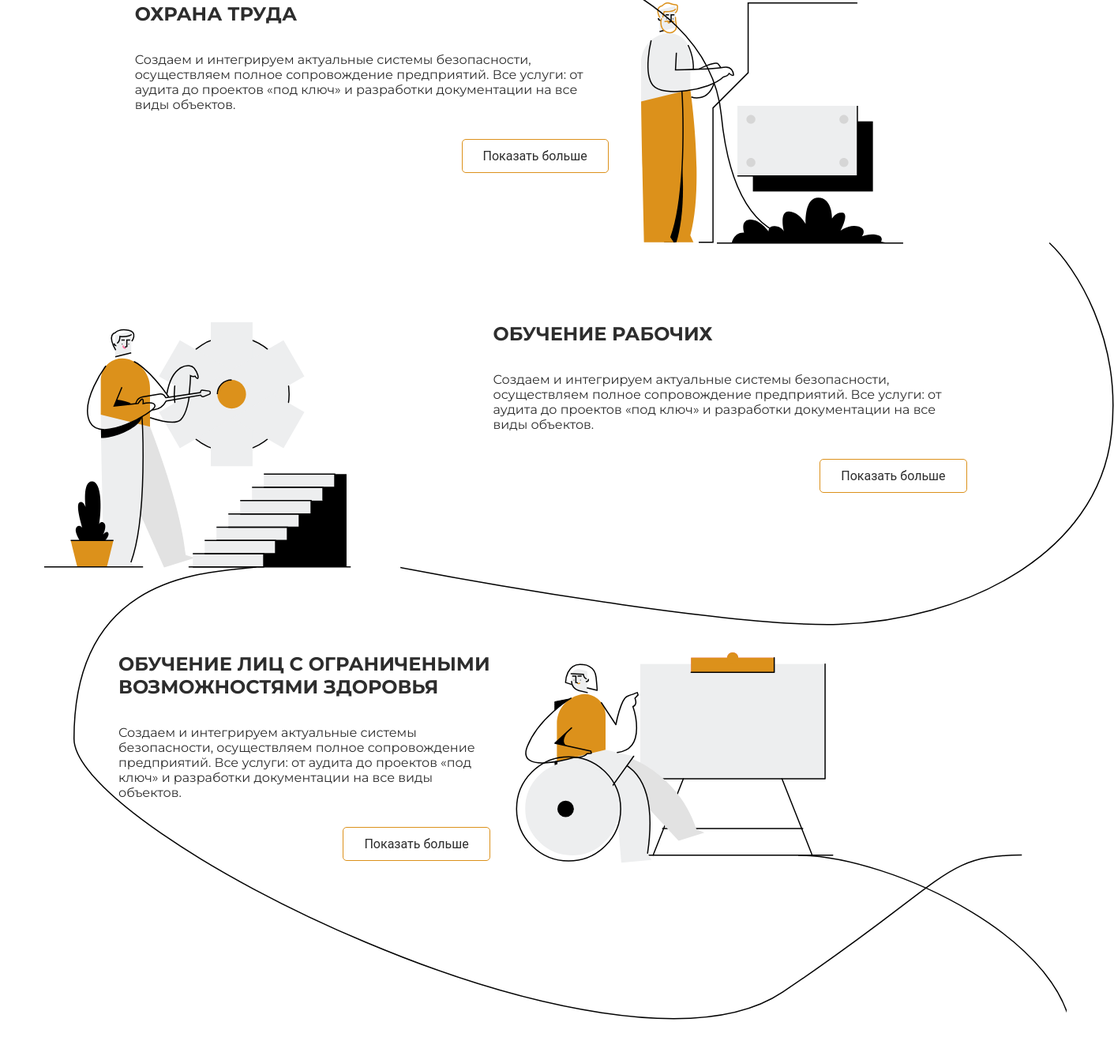
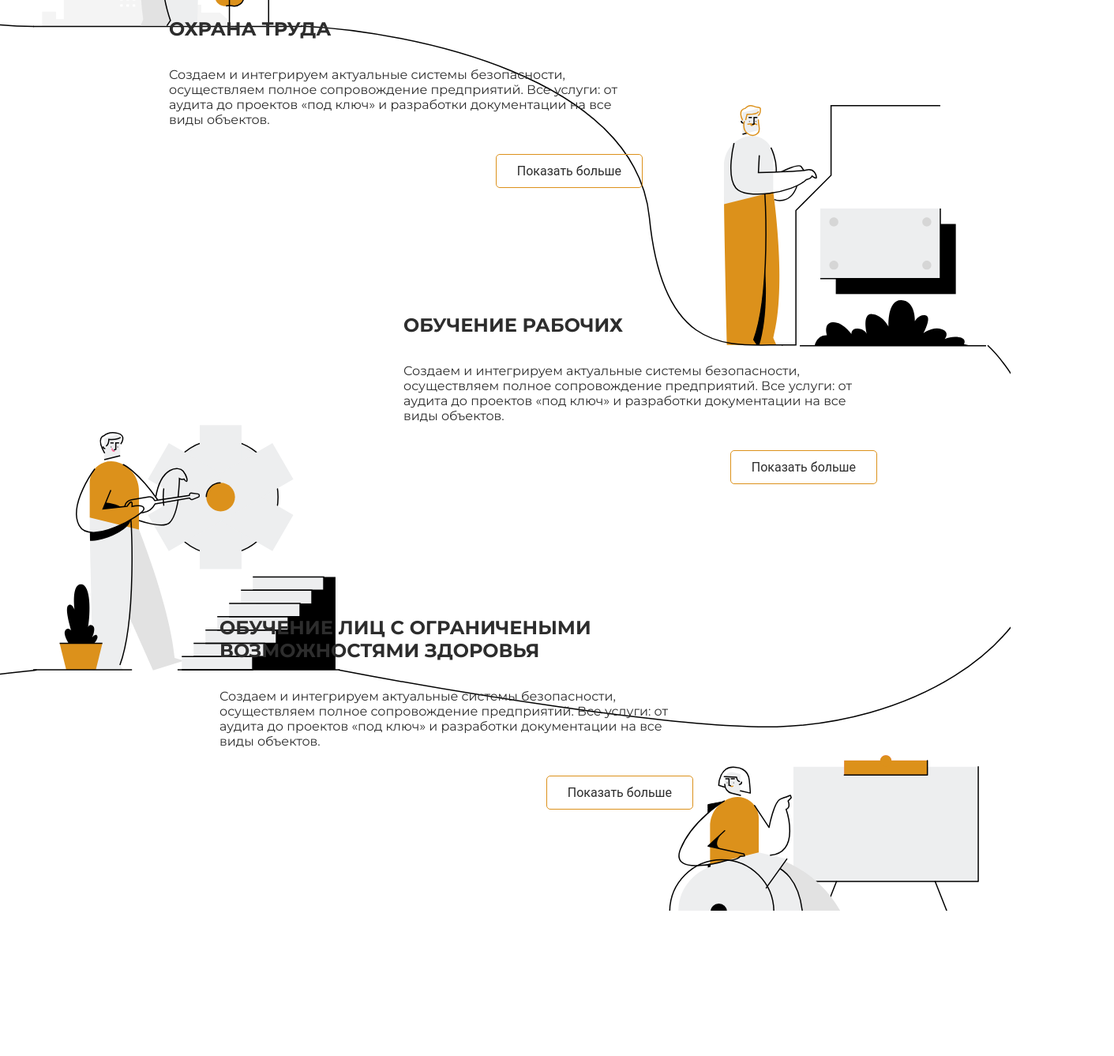
Before and after one commit to QMasterkazna/IntecWebPractice, a plain HTML site: page index.html in a window 1280 px wide. Shown: the part 1313-2650 px from the top of the page at 79% size, 1411 px wide, since content can reach past the window. After the commit the page ends 2466 px from the top, so only its background shows below. Drawn offline with Linux system fonts and the light colour scheme.

Commit message:
added addaptive for 2k monitor(block-services)

```diff
--- a/index.html
+++ b/index.html
@@ -51,30 +51,18 @@
             <div class="img-hero"><img src="images/img-hero.png" alt=""></div>
         </div>
     </section>
-    <section class="block-services">
         <div class="h1-services">
             <h1>НАШИ УСЛУГИ</h1>
         </div>
+    <section class="block-services">
+
         <div class="block-first">
             <div class="block-first-services">
-                <div>
-                    <svg width="363" height="252" viewBox="0 0 363 252" fill="none" xmlns="http://www.w3.org/2000/svg">
-                    <path d="M363 250.341C270 250.341 73.9 222.661 -8.5 0.260567" stroke="black" stroke-width="1.5"/>
-                    </svg>
-                </div>
-                <div>
-                    <img src="images/services/ch1services.svg" alt="">
-                </div>
             </div>
             <div class="block-content">
                 <div><h1>ПРОМЫШЛЕННАЯ БЕЗОПАСНОСТЬ</h1></div>
                 <div>Создаем и интегрируем актуальные системы безопасности, осуществляем полное сопровождение предприятий. Все услуги: от аудита до проектов «под ключ» и разработки документации на все виды объектов.</div>
                 <div class="btn-block"><a class="btn_idle" href="#">Показать больше</a></div>
-            </div>
-            <div class="line-second">
-                <svg width="611" height="406" viewBox="0 0 611 406" fill="none" xmlns="http://www.w3.org/2000/svg">
-                <path d="M0.0348511 0.749176C139.868 7.24918 423.935 64.8492 441.535 243.249C459.135 421.649 546.535 404.119 610.535 404.619" stroke="black" stroke-width="1.5"/>
-                </svg>
             </div>
         </div>
         <div class="block-second">
@@ -83,24 +71,8 @@
                 <div>Создаем и интегрируем актуальные системы безопасности, осуществляем полное сопровождение предприятий. Все услуги: от аудита до проектов «под ключ» и разработки документации на все виды объектов.</div>
                 <div class="btn-block"><a class="btn_idle" href="#">Показать больше</a></div>
             </div>
-            <div>
-                <img src="images/services/ch2services.svg" alt="">
-            </div>
-            <div class="line-third">
-            <svg width="904" height="485" viewBox="0 0 904 485" fill="none" xmlns="http://www.w3.org/2000/svg">
-            <path d="M822.142 0.548584C854.142 30.3819 914.642 120.649 900.642 243.049C883.142 396.049 712.142 479.049 555.142 483.549C429.542 487.149 132.808 437.049 0.141541 411.549" stroke="black" stroke-width="1.5"/>
-            </svg>
-        </div>
         </div>
         <div class="block-third">
-            <div class="line-four">
-                <svg width="1202" height="574" viewBox="0 0 1202 574" fill="none" xmlns="http://www.w3.org/2000/svg">
-                <path d="M231.75 0.740723C182.25 8.57406 0.75 0.740723 0.75 218.241C0.75 336.741 687.187 680.293 898.25 539.085C1109.75 397.585 1099.25 365.585 1201.25 365.585" stroke="black" stroke-width="1.5"/>
-                </svg>
-            </div>
-            <div>
-                <img src="images/services/ch3services.svg" alt="">
-            </div>
             <div class="block-content">
                 <div><h1>ОБУЧЕНИЕ РАБОЧИХ</h1></div>
                 <div>Создаем и интегрируем актуальные системы безопасности, осуществляем полное сопровождение предприятий. Все услуги: от аудита до проектов «под ключ» и разработки документации на все виды объектов.</div>
@@ -114,14 +86,6 @@
                 <div>Создаем и интегрируем актуальные системы безопасности, осуществляем полное сопровождение предприятий. Все услуги: от аудита до проектов «под ключ» и разработки документации на все виды объектов.</div>
                 <div class="btn-block"><a class="btn_idle" href="#">Показать больше</a></div>
             </div>
-            <div class="ch4img">
-                <img src="images/services/ch4services.svg" alt="">
-            </div>
-            <div class="line-five">
-                <svg width="340" height="258" viewBox="0 0 360 258" fill="none" xmlns="http://www.w3.org/2000/svg">
-                <path d="M0 0.75C123.518 0.750138 372.606 116.893 368 257.57" stroke="black" stroke-width="1.5"/>
-                </svg>
-            </div>
 
         </div>
 
--- a/style/style.css
+++ b/style/style.css
@@ -85,7 +85,8 @@
     align-items: center;
     margin-top: 60px;
     position: relative;
-
+    justify-content: center;
+    padding-left: 10%;
 }
 .block-content {
     display: flex;
@@ -120,24 +121,23 @@
 .block-second {
     margin-top: 95px;
     display: flex;
-    justify-content: space-around;
+    /* justify-content: space-around; */
     width: 91%;
     height: 90%;
     position: relative;
+    padding-top: 4%;
+    padding-left: 5%;
 }
 
-.decorative-line{
-    position: absolute;
-}
 
-.line-second{
-    position: absolute;
-    left: 36.9%;
-    top: 98.2%;
-    z-index: 1;
-}
 .block-services{
     font-family: 'Roboto', sans-serif;
+    background-image: url('../images/background.svg');
+    background-position: center -20%;
+    background-repeat: no-repeat;
+    height: 100%;
+    padding-bottom: 10%;
+    margin-top: 10%;
 }
 
 .block-third {
@@ -146,30 +146,105 @@
     justify-content: center;
     gap: 30px;
     position: relative;
-}
-.line-third{
-    position: absolute;
-    left: 43.5%;
-    top: 98%;
+    padding-top: 5%;
+    padding-left: 15%;
 }
 .block-four {
     display: flex;
     margin-top: 103px;
-    justify-content: space-around;
+    /* justify-content: space-around; */
     position: relative;
-
-}
-.ch4img{
-    margin-right: 279.5px;
-}
-.line-four {
-    position: absolute;
-    left: 7.3%;
-    top: 98%;
+    padding-left: 10%;
+    padding-top: 5%;
 }
 
-.line-five {
-    position: absolute;
-    left: 79%;
-    top: 76%;
+
+/* адаптив */
+@media (max-width: 1024px) {
+    .block-first {
+        padding-left: 6%;
+    }
 }
+
+@media (max-width: 768px) {
+    .block-first {
+        padding-left: 20px;
+        padding-right: 20px;
+    }
+}/* адаптив */
+@media (max-width: 1024px) {
+    .block-second {
+        padding-left: 3%;
+        width: 95%;
+    }
+}
+
+@media (max-width: 768px) {
+    .block-second {
+        padding-left: 20px;
+        padding-right: 20px;
+        width: 100%;
+    }
+}
+
+.block-third {
+    margin-top: 95px;
+    display: flex;
+    justify-content: center;
+    gap: 30px;
+    position: relative;
+    padding-top: 5%;
+    padding-left: 15%;
+}
+
+/* адаптив */
+
+@media (max-width: 1024px) {
+    .block-third {
+        padding-left: 8%;
+    }
+}
+
+@media (max-width: 768px) {
+    .block-third {
+        flex-direction: column;
+        padding-left: 20px;
+        padding-right: 20px;
+        gap: 20px;
+    }
+}
+
+.block-four {
+    display: flex;
+    margin-top: 103px;
+    position: relative;
+    padding-left: 10%;
+    padding-top: 5%;
+}
+
+@media (max-width: 1024px) {
+    .block-four {
+        padding-left: 6%;
+    }
+}
+
+@media (max-width: 768px) {
+    .block-four {
+        padding-left: 20px;
+        padding-right: 20px;
+        flex-direction: column;
+    }
+}
+@media (min-width: 2000px) {
+    .block-third {
+        padding-left: 12%;
+    }
+    .block-second {
+        padding-left: 20%;
+    }
+
+    .block-four {
+        padding-left: 24%;
+        padding-top: 4%;
+    }
+}
```
Also changed, not shown: images/background.svg (added).
